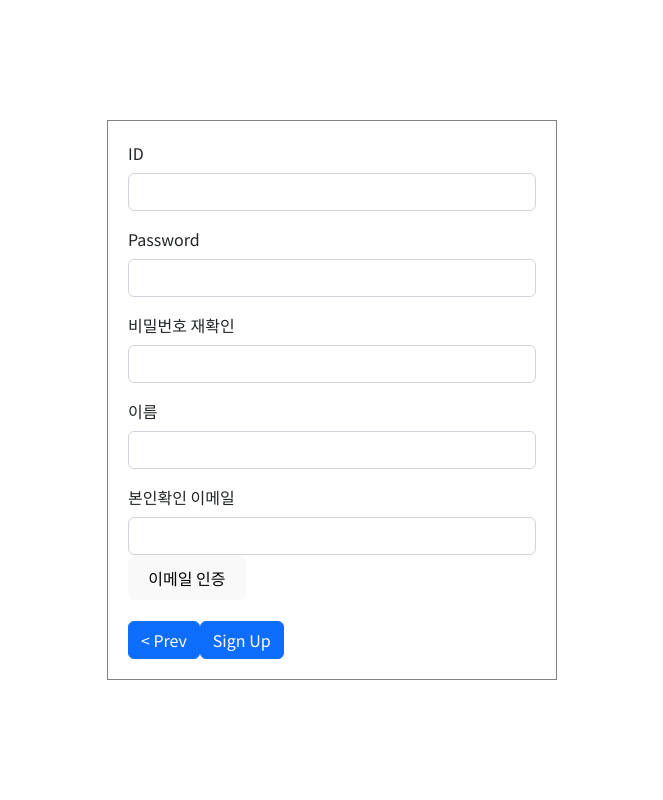
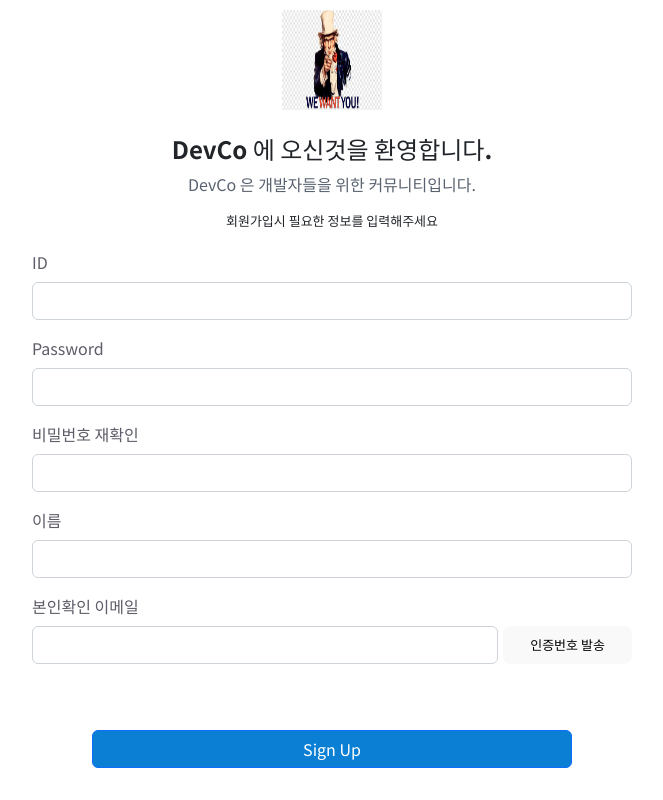
Before and after one commit to YongJinKim4827/DevCo, a React (Vite) app in the folder front-end/: page /signup in a window 1280 px wide. Shown: the whole page, without its empty margins (308-971 px from the left). Built offline with nearby package versions, Linux system fonts and the light colour scheme; a small style sheet from the web is missing.

Commit message:
로그인 회원가입 화면 UI 변경

```diff
--- /dev/null
+++ b/front-end/src/common/Welcome.jsx
@@ -0,0 +1,18 @@
+import React from 'react'
+import logoImg from '../assets/img/uncle-sam.png';
+
+const Welcome = () => {
+  return (
+    <div className='div-welcome-wrapper'>
+        <img className='img-welcome-logo' src={logoImg}/>
+        <h4 style={{fontWeight : "bold"}}>
+            {PROJECT_NAME} 에 오신것을 환영합니다.
+        </h4>
+        <span style={{color : "#59626F"}}>
+            {PROJECT_NAME} 은 개발자들을 위한 커뮤니티입니다.
+        </span>
+    </div>
+  )
+}
+
+export default Welcome
--- a/front-end/src/common/common.css
+++ b/front-end/src/common/common.css
@@ -1,3 +1,18 @@
+/*
+*   Welcome
+*/
+.img-welcome-logo {
+    width: 100px;
+    height: 100px;
+    margin-bottom: 25px;
+}
+
+.div-welcome-wrapper{
+    display: flex;
+    flex-direction: column;
+    align-items: center;
+    margin-bottom: 15px;
+}
 /*
 *   Header
 */
@@ -72,5 +87,4 @@
     justify-content: center;
     height: 100px;
     border-top: 1px solid #DCDEE1;
-
 }
--- a/front-end/src/js/contants.js
+++ b/front-end/src/js/contants.js
@@ -1,3 +1,6 @@
+const MAIN_LOGO = "../assets/img/uncle-sam.png'";
+const PROJECT_NAME = "DevCo";
+
 const BOARD_CATEGORY = [
     {"name" : "Q&A",       "link" : "/question"},
     {"name" : "지식공유",   "link" : "/knowledge"},
@@ -15,9 +18,9 @@
 
 const HOST_NAME = window.location.hostname;;
 const PORT = "8080";
-const PROTOCOL = "http:"
-const REQUEST_ORIGIN = `${PROTOCOL}//${HOST_NAME}:${PORT}`
+const PROTOCOL = "http:";
+const REQUEST_ORIGIN = `${PROTOCOL}//${HOST_NAME}:${PORT}`;
 const SAMPLE_DATA_TEST = "SAMPLE";
-const DB_DATA_TEST = "DB"
+const DB_DATA_TEST = "DB";
 
 const userJwt = "eyJhbGciOiJIUzI1NiJ9.eyJzdWIiOiJ5amtpbTIiLCJBVVRIIjoiUk9MRV9VU0VSIiwiZXhwIjoxNjg4NTIzMzg4fQ.uVwVABko1vyGYlZ81i1UBQZO45XGISexVxWkaiygI8w";
--- a/front-end/src/login/Login.css
+++ b/front-end/src/login/Login.css
@@ -1,4 +1,16 @@
-.loginContainer{
+.div-login-wrapper{
     display: flex;
+    flex-direction: column;
+    justify-content: center;
     align-items: center;
 }
+
+.form-login {
+    width: 40vw;
+    height: 70vh;
+    /* border: 1px solid #DCDEE1; */
+    padding : 20px;
+    min-width: 450px;
+    border-radius: 10px;
+    color: #5D5C68;
+}
--- a/front-end/src/login/Login.jsx
+++ b/front-end/src/login/Login.jsx
@@ -3,6 +3,7 @@
 import { useState } from 'react';
 import axios from 'axios';
 import { useNavigate } from 'react-router-dom';
+import Welcome from '../common/Welcome';
 
 const Login = () => {
     const [userId, setUserId] = useState("");
@@ -42,8 +43,12 @@
     }
 
   return (
-    <div className='loginContainer'>
-        <form action="" method="POST" onSubmit={LoginHandler}>
+    <div className='div-login-wrapper'>
+        <Welcome />
+        <div style={{fontSize : "small"}}>
+            {PROJECT_NAME} 로그인
+        </div>
+        <form action="" method="POST" className="form-login" onSubmit={LoginHandler}>
             <div className="mb-3">
                 <label htmlFor="exampleInputEmail1" className="form-label">ID</label>
                 <input type="text" className="form-control" id="userIdInput" aria-describedby="emailHelp" value={userId} onChange={onChangeUserId}/>
@@ -56,8 +61,16 @@
                 <input type="checkbox" className="form-check-input" id="exampleCheck1"/>
                 <label className="form-check-label" htmlFor= "exampleCheck1">Check me out</label>
             </div> */}
-            <button type='submit' className="btn btn-primary">Login</button>
-            <button type='button' className="btn btn-primary" onClick={moveSignUpPage}>Sign Up</button>
+            <div style={{display : "flex", justifyContent : "center"}}>
+                <button type='submit' className="btn btn-primary" style={{width : "80%", backgroundColor : "#0B7FD3"}} disabled={false}>Login</button>
+            </div>
+            <div style={{display : "flex", justifyContent : "center", marginTop : "10px"}}>
+                <span>
+                    아직 회윈이 아니신가요?
+                </span>
+                <a href='/signup' style={{marginLeft : "10px"}}>회원가입</a>
+            </div>
+
         </form>
     </div>
   )
--- a/front-end/src/signup/SignUp.css
+++ b/front-end/src/signup/SignUp.css
@@ -1,18 +1,34 @@
-.signUpContainer{
+.div-signup-wrapper{
     display: flex;
     align-items: center;
+    justify-content: center;
     min-width: 450px;
+    flex-direction: column;
 }
 
-.signUpForm {
-    width: 30vw;
+.form-signup {
+    width: 50vw;
     height: 70vh;
-    border: 1px solid gray;
+    /* border: 1px solid #DCDEE1; */
     padding : 20px;
     min-width: 450px;
+    border-radius: 10px;
+    color: #5D5C68;
 }
 
 form .content {
     overflow-y: auto;
     height: 60vh;
 }
+
+.btn-issuance {
+    font-size: small;
+    width : 22%;
+}
+
+.input-authNum {
+    margin-right: 10px;
+    border-radius: 5px;
+    width: 75%;
+    padding-left: 10px;
+}
--- a/front-end/src/signup/SignUp.jsx
+++ b/front-end/src/signup/SignUp.jsx
@@ -2,6 +2,7 @@
 import { useState,useEffect } from 'react';
 import axios from 'axios';
 import "./signup.css"
+import Welcome from '../common/Welcome';
 
 const SignUp = () =>  {
     const [signUpInfo, setSignUpInfo] = useState({
@@ -14,6 +15,8 @@
         email : '',
         userRole : ""
     });
+    const [authNum , setAuthNum] = useState('');
+    const [issuanceAuth, setIssuanceAuth] = useState(false);
 
     const onChange = (event) => {
         if(event.target.id === "signUpIdInput"){
@@ -56,21 +59,35 @@
         window.location.replace("/");
     }
 
-    const confirmEmail = () => {
-        axios.post(`${REQUEST_ORIGIN}/email`, {
-            email : signUpInfo.email
-        })
-        .then((res) => {
-            console.log(res);
-        })
-        .catch((err) => {
-            console.log(err);
-        })
+    const onIssuanceAuth = () => {
+        // axios.post(`${REQUEST_ORIGIN}/user/mail`, signUpInfo)
+        // .then((res) => {
+        //     console.log(res);
+        // })
+        // .catch((err) => {
+        //     console.log(err);
+        // })
+    }
+
+    const onCheckAuthNum = () => {
+        // axios.post(`${REQUEST_ORIGIN}/user/mail/confirm`, authNum)
+        // .then((res) => {
+        //     console.log(res);
+        // })
+        // .catch((err) => {
+        //     console.log(err);
+        // })
+    }
+
+    const onChangeAuthNum = (event) => {
+        setAuthNum(event.target.value);
     }
 
     return (
-        <div className='signUpContainer'>
-            <form action="" method="POST" onSubmit={signUpHandler} className='signUpForm'>
+        <div className='div-signup-wrapper'>
+            <Welcome />
+            <div style={{fontSize : "small"}}>회원가입시 필요한 정보를 입력해주세요</div>
+            <form action="" method="POST" onSubmit={signUpHandler} className='form-signup'>
                 <div className='content'>
                 <div className="mb-3">
                     <label htmlFor="signUpIdInput" className="form-label">ID</label>
@@ -100,15 +117,28 @@
                 </div>
                 <div className="mb-3">
                     <label htmlFor= "signUpEmail" className="form-label">본인확인 이메일</label>
-                    <input type="email" className="form-control"
-                        id="signUpEmail" value={signUpInfo.email} onChange={onChange}
-                    />
-                    <button type='button' onClick={confirmEmail}>이메일 인증</button>
+                    <div style={{display : "flex"}}>
+                        <input type="email" className="form-control"  style={{marginRight : "5px", width : "80%"}}
+                            id="signUpEmail" value={signUpInfo.email} onChange={onChange}
+                        />
+                        <button type='button' className = "btn-issuance" onClick={onIssuanceAuth} data-bs-toggle="collapse" data-bs-target="#collapseExample"
+                            aria-expanded="false" aria-controls="collapseExample"
+                        >인증번호 발송</button>
+                    </div>
+
+                    <div className="collapse" id="collapseExample" style={{marginTop : "10px"}}>
+                        <div className="card card-body" style={{display : "flex", flexDirection : "inherit"}}>
+                            <input type='text' className= "form-control input-authNum" onChange={onChangeAuthNum} placeholder='인증번호'/>
+                            <button style={{width : "24%"}}>인증</button>
+                        </div>
+                    </div>
                 </div>
                 </div>
-                <div>
-                    <button type='button' className="btn btn-primary" onClick={moveLoginPage}>{"< Prev"}</button>
-                    <button type='submit' className="btn btn-primary" >Sign Up</button>
+                <div style={{display : "flex", justifyContent : "center"}}>
+                    {/* <button type='button' className="btn btn-primary" onClick={moveLoginPage}>{"< Prev"}</button> */}
+                    <button type='submit' className="btn btn-primary"
+                        style={{width : "80%", backgroundColor : "#0B7FD3"}} disabled={false}
+                    >Sign Up</button>
                 </div>
             </form>
         </div>
```
